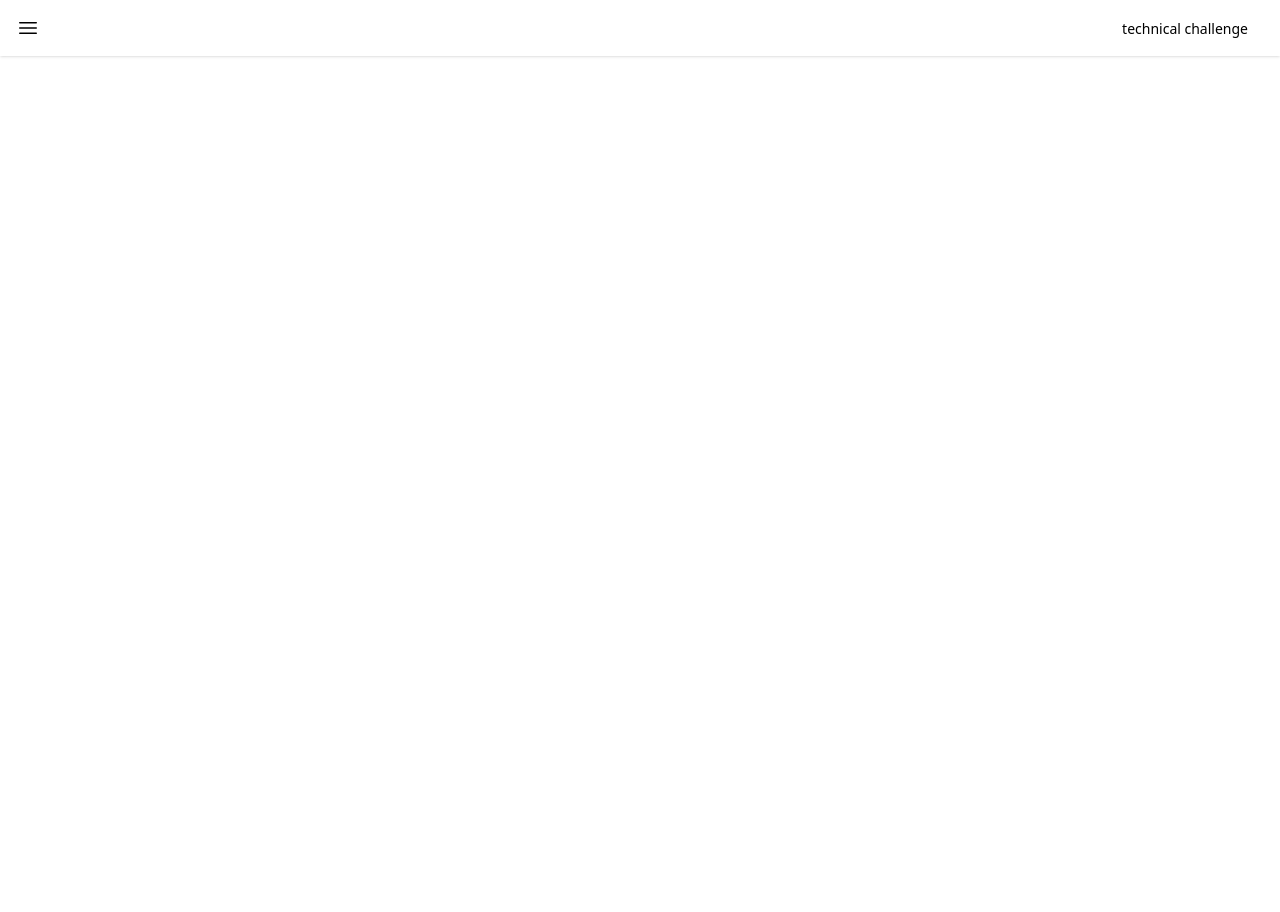
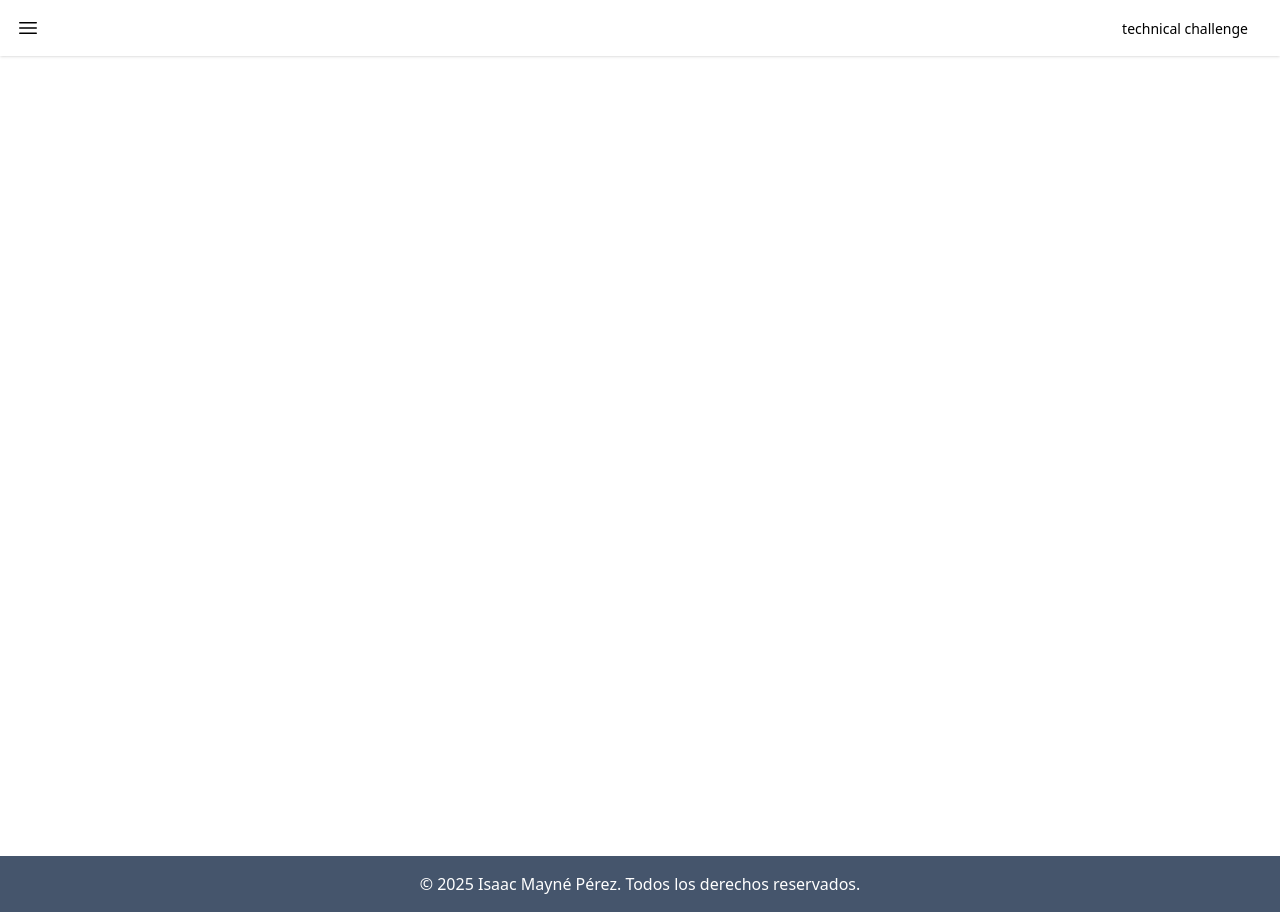
Before and after one commit to sakimay/technical-challenge-images, a Vue app: page / in a window 1280 px wide. Before the commit the page ends 856 px from the top, so only its background shows below. Built offline with nearby package versions, Linux system fonts and the light colour scheme.

Commit message:
add footer

```diff
--- a/src/App.vue
+++ b/src/App.vue
@@ -1,5 +1,6 @@
 <script setup>
 import Header from './components/Header.vue'
+import Footer from './components/Footer.vue'
 </script>
 
 <template>
@@ -7,9 +8,7 @@ import Header from './components/Header.vue'
   <main class="flex flex-col items-center min-h-screen">
 
   </main>
-  <footer>
-
-  </footer>
+  <Footer />
 </template>
 
 <style scoped>
--- a/src/components/Footer.vue
+++ b/src/components/Footer.vue
@@ -0,0 +1,8 @@
+<script setup>
+</script>
+
+<template>
+    <footer class="w-full p-4 bg-slate-600 text-white text-center">
+        <p>&copy; 2025 Isaac Mayné Pérez. Todos los derechos reservados.</p>
+    </footer>
+</template>
```
